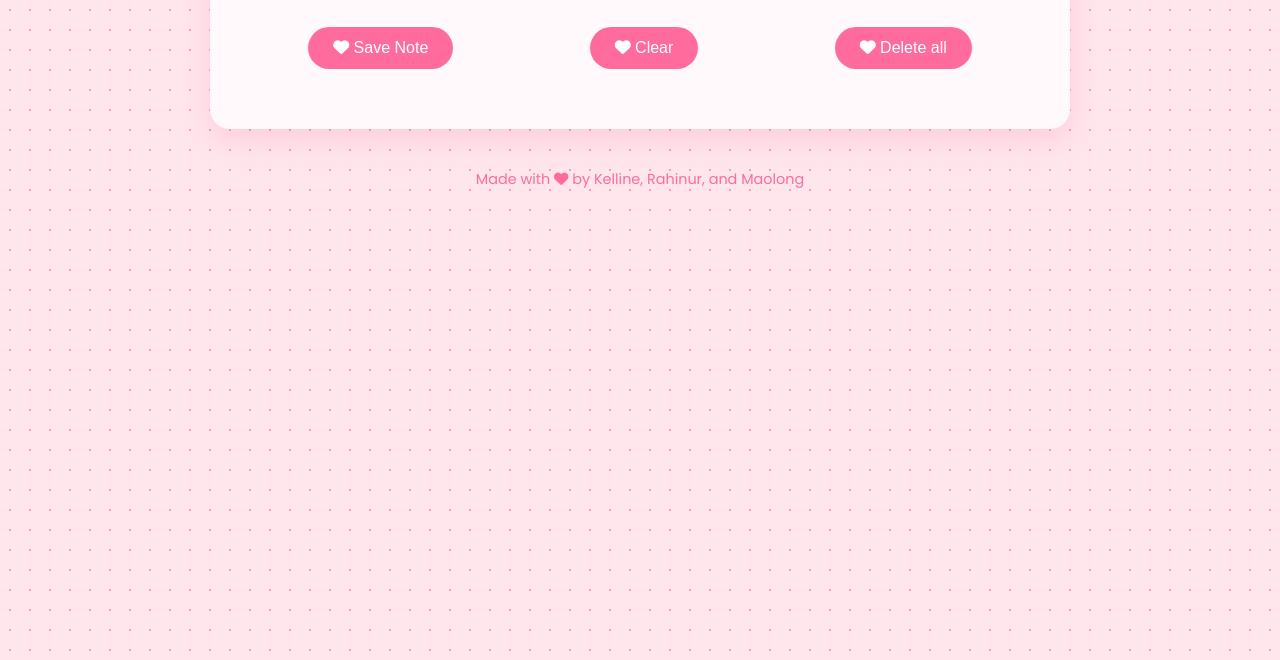
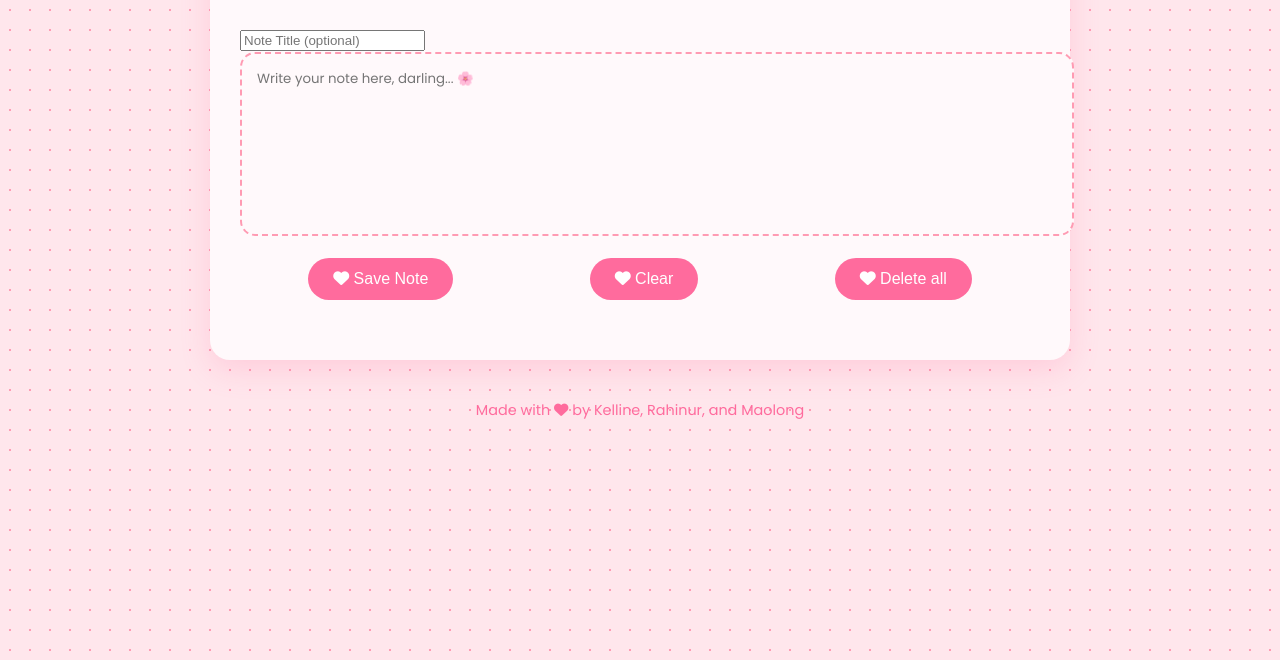
Before and after one commit to Rahinur2002/takenNote-App, a plain HTML site: page index.html in a window 1280 px wide. Shown: the part 140-800 px from the top of the page. Drawn offline with Linux system fonts and the light colour scheme.

Commit message:
Update index.html

```diff
--- a/index.html
+++ b/index.html
@@ -19,7 +19,8 @@
             <h1><i class="fas fa-sparkles"></i> Princess Notes <i class="fas fa-sparkles"></i></h1>
             <p class="subtitle">Jot down your royal thoughts ✍️💖</p>
         </header>
-
+        <input type="text" class="note-title-input" placeholder="Note Title (optional)" />
+        <textarea placeholder="Write your note here, darling... 🌸"></textarea>
         <div class="note-area">
             <button class="save-btn"><i class="fas fa-heart"></i> Save Note</button><br>
             <button class="clear-btn" onclick="document.getElementsByTagName('textarea')[0].value = ''"><i class="fas fa-heart"></i> Clear</button><br>
```
